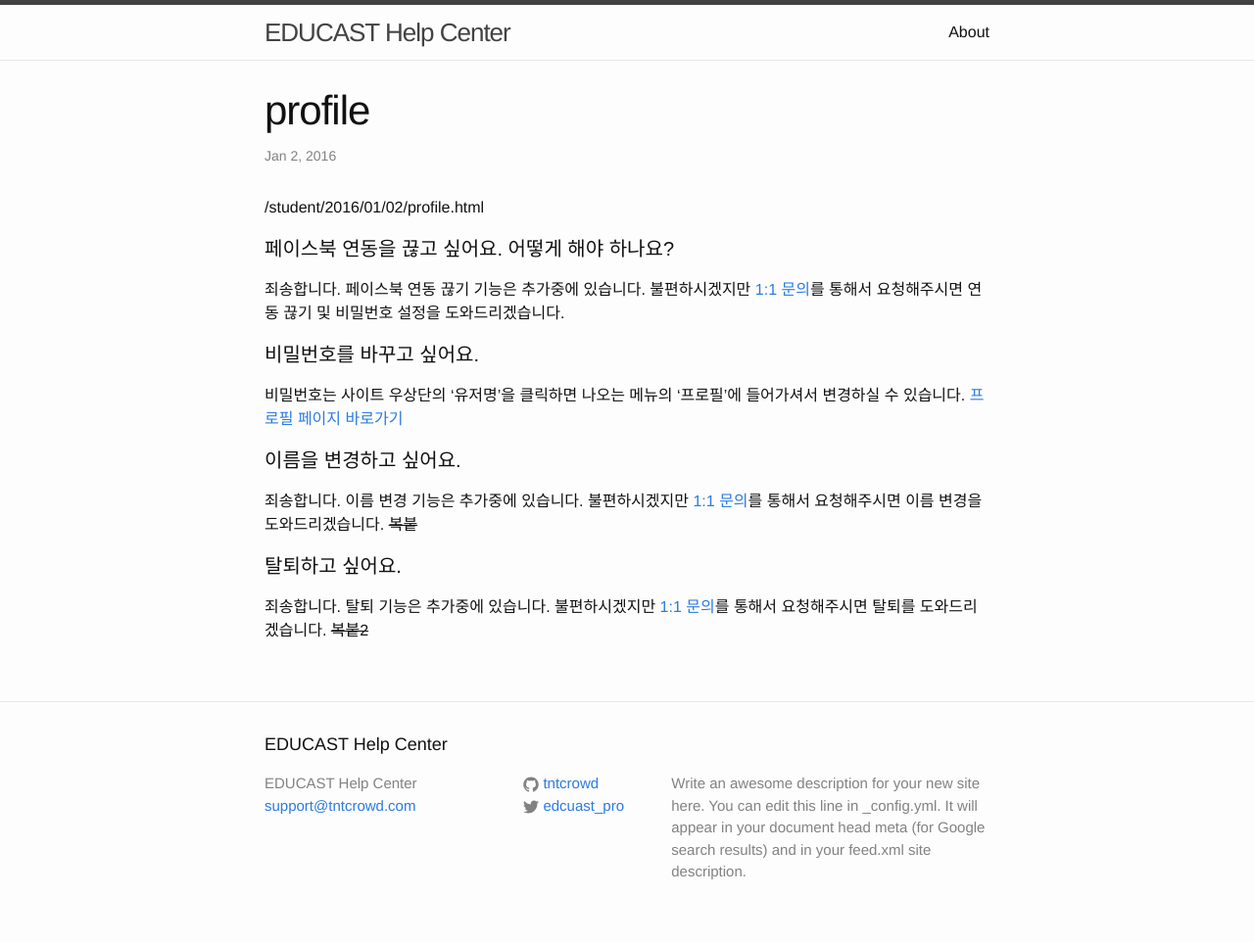
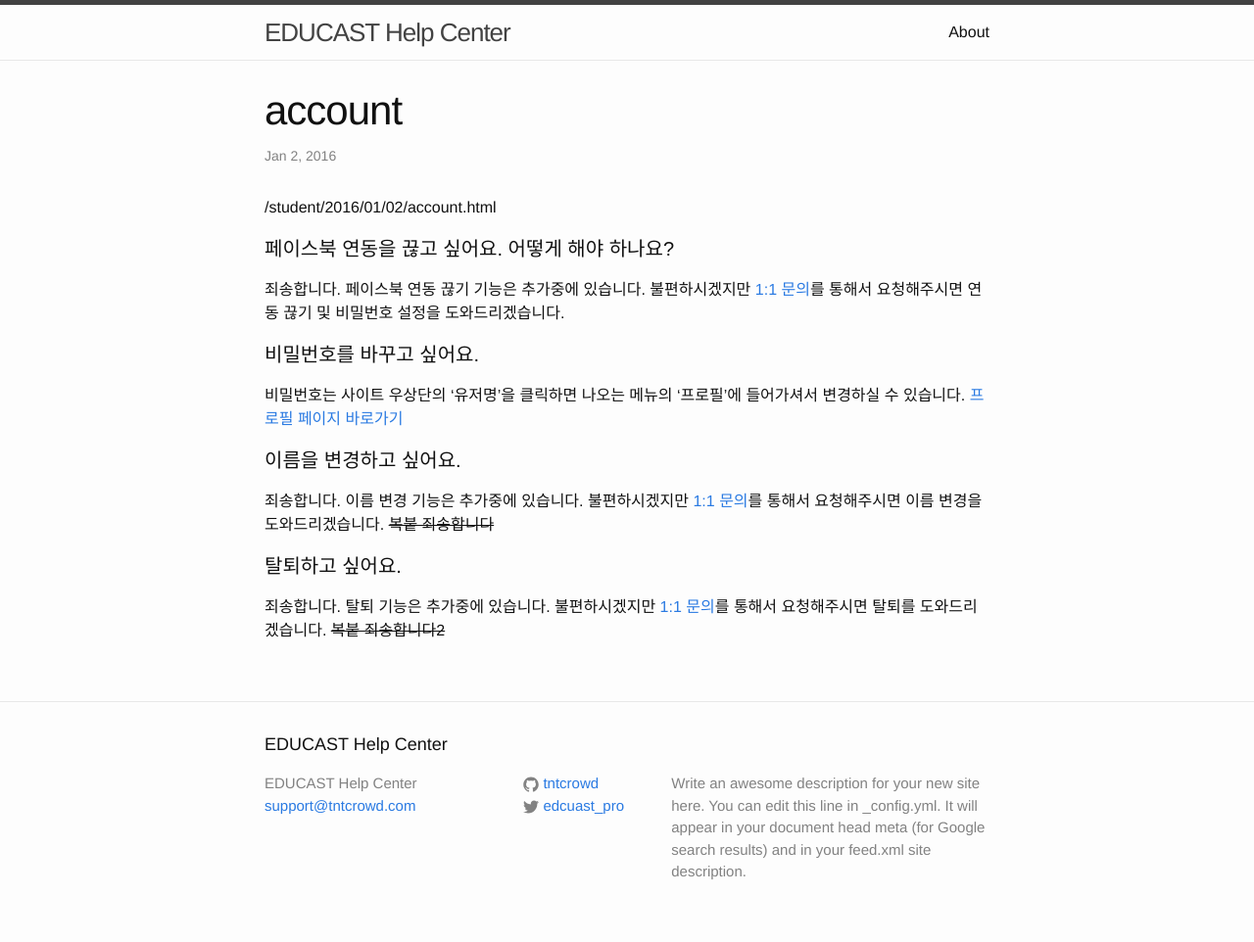
Before and after one commit to shaircast/educast-help, a Jekyll site: the page built from _posts/2016-01-02-account.md, in a window 1280 px wide. Shown: the whole page at 98% size. Built offline with Jekyll 4.4.1, drawn with Linux system fonts in a browser that asks for light colours.

```diff
--- a/_posts/2016-01-02-profile.md
+++ b/_posts/2016-01-02-account.md
@@ -1,9 +1,9 @@
 ---
 layout: post
-title:  "profile"
+title:  "account"
 category: student
 ---
-{% post_url 2016-01-02-profile %}
+{% post_url 2016-01-02-account %}
 
 #### 페이스북 연동을 끊고 싶어요. 어떻게 해야 하나요?
 죄송합니다. 페이스북 연동 끊기 기능은 추가중에 있습니다.
@@ -15,8 +15,8 @@ category: student
 
 #### 이름을 변경하고 싶어요.
 죄송합니다. 이름 변경 기능은 추가중에 있습니다.
-불편하시겠지만 [1:1 문의](https://educast.pro/support/qna/create/)를 통해서 요청해주시면 이름 변경을 도와드리겠습니다. ~~복붙~~
+불편하시겠지만 [1:1 문의](https://educast.pro/support/qna/create/)를 통해서 요청해주시면 이름 변경을 도와드리겠습니다. ~~복붙 죄송합니다~~
 
 #### 탈퇴하고 싶어요.
 죄송합니다. 탈퇴 기능은 추가중에 있습니다.
-불편하시겠지만 [1:1 문의](https://educast.pro/support/qna/create/)를 통해서 요청해주시면 탈퇴를 도와드리겠습니다. ~~복붙2~~
+불편하시겠지만 [1:1 문의](https://educast.pro/support/qna/create/)를 통해서 요청해주시면 탈퇴를 도와드리겠습니다. ~~복붙 죄송합니다2~~
```
Also changed, not shown: _posts/2016-01-02-etc.md (added, +14 -0 lines), _posts/2016-01-02-mycourse.md (+5 -5 lines), _posts/2016-01-02-play.md (added, +31 -0 lines), _posts/2016-01-02-policy.md (+2 -2 lines), _posts/2016-01-02-student.md (+5 -5 lines).
